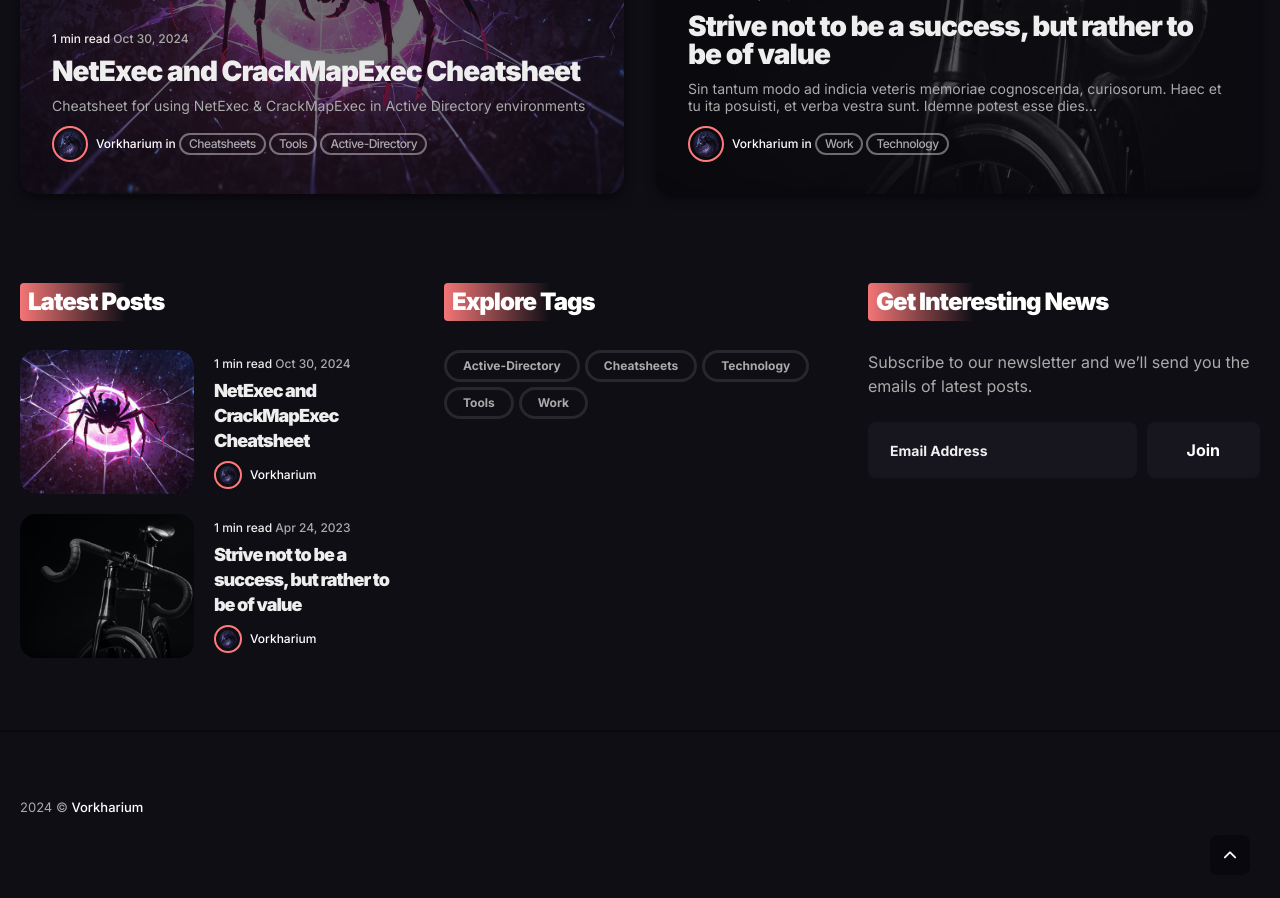
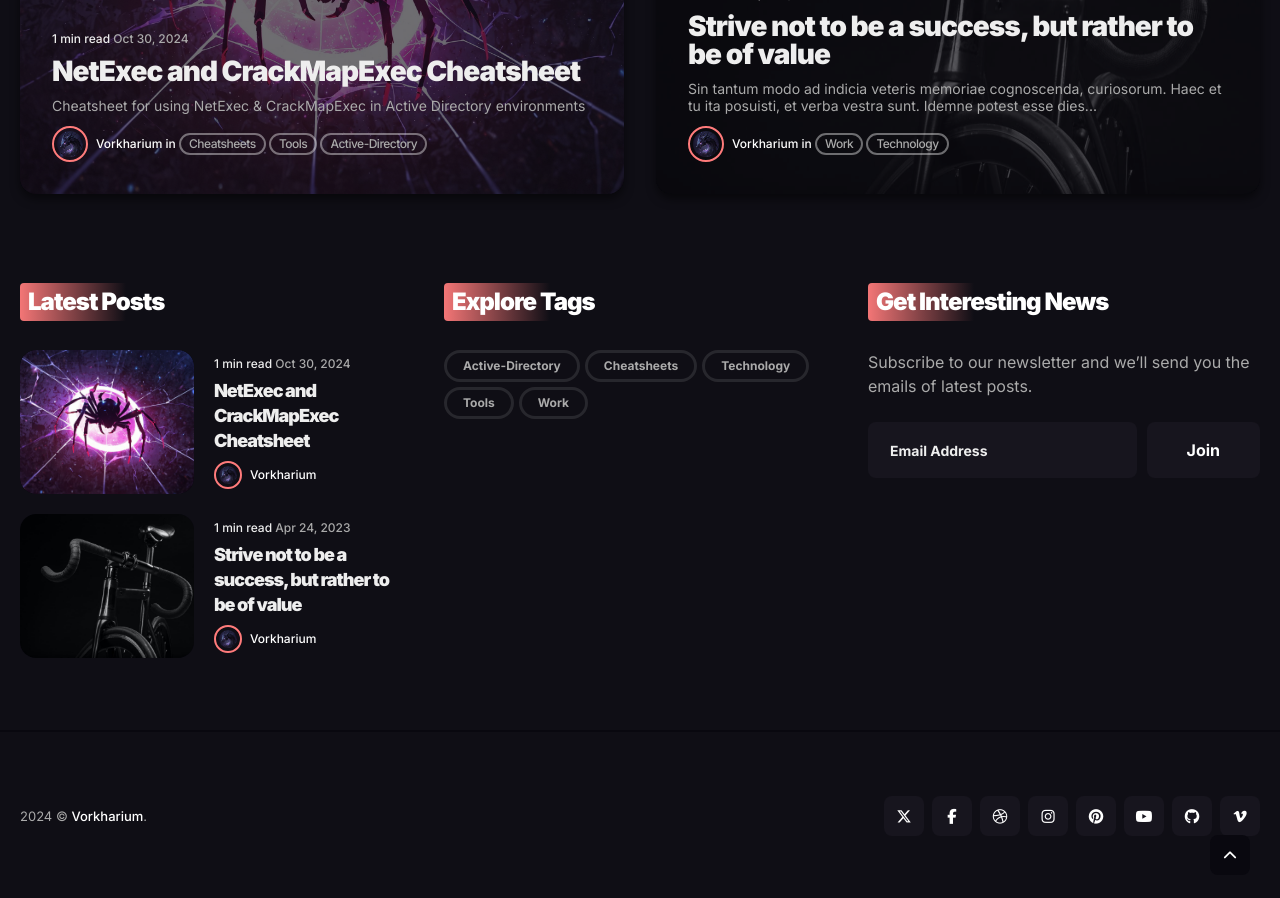
Before and after one commit to Vorkharium/vorkharium.github.io, a Jekyll site: the page built from index.html, in a window 1280 px wide and 900 px high, scrolled down 921 px. Built offline with Jekyll 4.4.1, drawn with Linux system fonts in a browser that asks for light colours; the list of posts is cut into pages by our own code.

Commit message:
Indentation

```diff
--- a/_includes/footer.html
+++ b/_includes/footer.html
@@ -16,10 +16,12 @@
     <div class="row">
       <div class="col col-12">
         <div class="footer__inner">
-          <div class="copyright">{{ site.time | date: '%Y' }} &copy; <a href="/">{{ site.data.settings.title }}</a>
+          <div class="copyright">{{ site.time | date: '%Y' }} &copy; <a href="/">{{ site.data.settings.title }}</a>.
           </div>
+          {% include social-links.html %}
         </div>
       </div>
     </div>
+  </div>
 </footer>
 <!-- end footer -->
```
